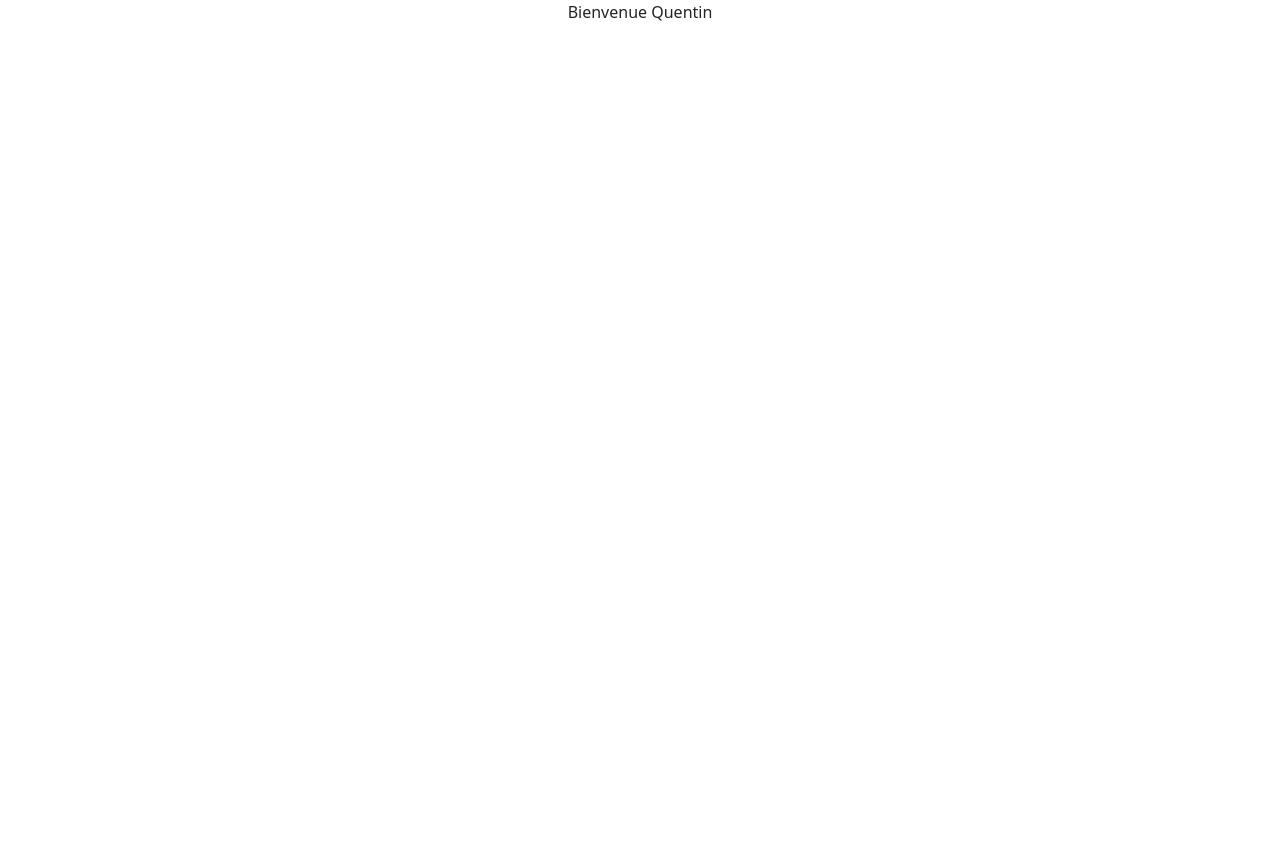
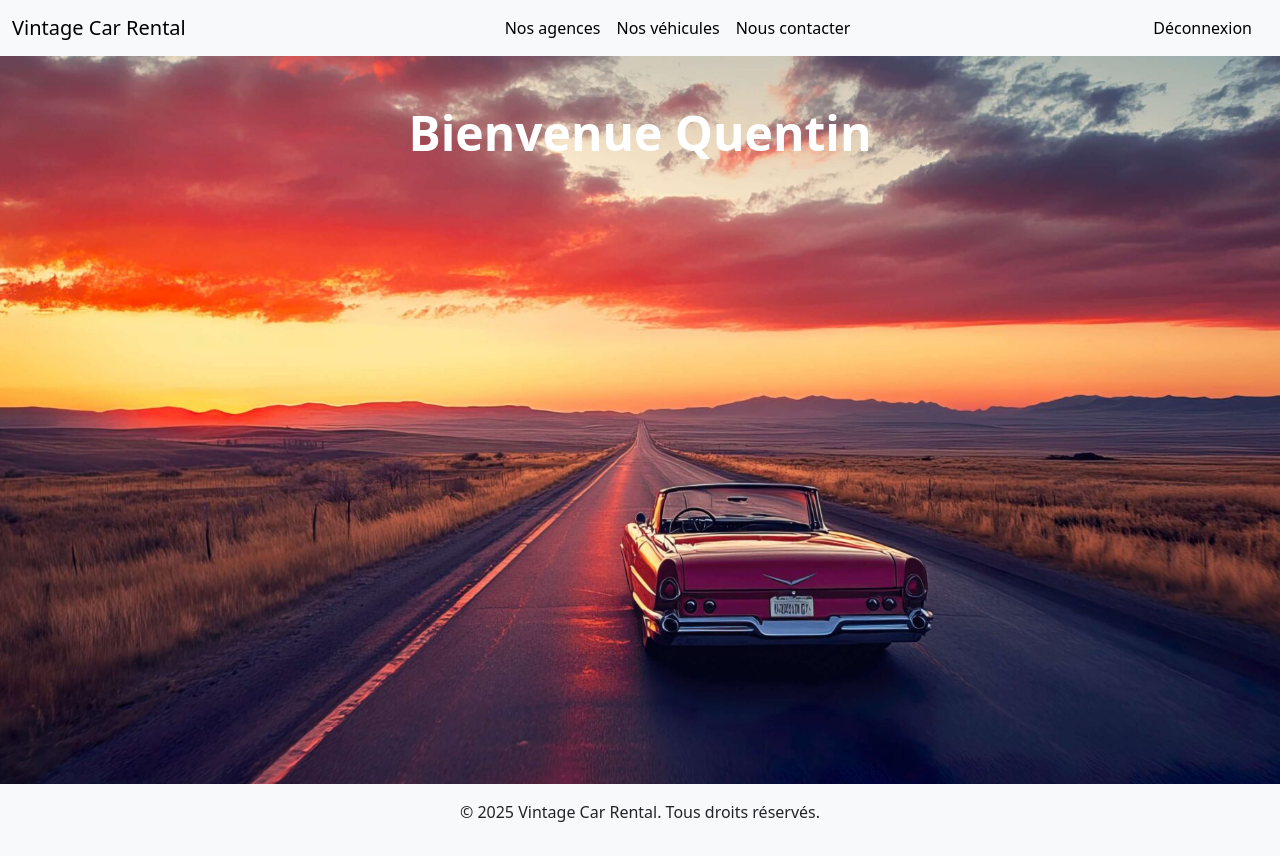
Before and after one commit to QGdtsc/15_framework_projet_5_formulaire, a website: page bienvenue.html in a window 1280 px wide. Before the commit the page ends 800 px from the top, so only its background shows below. Drawn offline with nearby package versions, Linux system fonts and the light colour scheme.

Commit message:
maj inscription et bienvenue

```diff
--- a/bienvenue.html
+++ b/bienvenue.html
@@ -1,5 +1,6 @@
 <!DOCTYPE html>
 <html lang="en">
+
 <head>
     <meta charset="UTF-8">
     <meta name="viewport" content="width=device-width, initial-scale=1.0">
@@ -9,11 +10,78 @@
 
     <title>Document</title>
 </head>
+
 <body>
-    <div class="min-h-100 d-flex flex-row justify-content-center align-items-center">
-        Bienvenue Quentin
 
 
-    </div>
+
+
+
+
+    <div class="min-vh-100 bg-image">
+        <!-- <div class="d-flex justify-content-center align-items-center min-vh-100 bg-image"> -->
+
+
+
+        <!-- NAVBAR -->
+        <nav class="navbar navbar-expand-lg bg-light">
+            <div class="container-fluid">
+                <a class="navbar-brand" href="#">Vintage Car Rental</a>
+                <button class="navbar-toggler" type="button" data-bs-toggle="collapse"
+                    data-bs-target="#navbarSupportedContent" aria-controls="navbarSupportedContent"
+                    aria-expanded="false" aria-label="Toggle navigation">
+                    <span class="navbar-toggler-icon"></span>
+                </button>
+                <div class="collapse navbar-collapse" id="navbarSupportedContent">
+                    <ul class="navbar-nav me-auto mb-2 mb-lg-0 mx-auto">
+                        <li class="nav-item">
+                            <a class="nav-link active" aria-current="page" href="#">Nos agences</a>
+                        </li>
+                        <li class="nav-item">
+                            <a class="nav-link active" aria-current="page" href="#">Nos véhicules</a>
+                        </li>
+                        <li class="nav-item">
+                            <a class="nav-link active" aria-current="page" href="#">Nous contacter</a>
+                        </li>
+                    </ul>
+
+                <a class="navbar-brand fs-6" href="index.html">Déconnexion</a>
+                </div>
+            </div>
+        </nav>
+        <!--FIN DE NAVBAR -->
+
+
+
+
+        <div class="min-vh-100 d-flex flex-column justify-content-between">
+
+
+
+            <!-- <div class="mt-2">
+                <a href="index.html" class="text-black">Déconnexion</a>
+            </div> -->
+
+
+
+
+
+
+
+            <div
+                class="min-h-100 d-flex flex-row justify-content-center align-items-center text-white mt-5 display-5 fw-bold">
+                Bienvenue Quentin
+            </div>
+
+
+
+
+            <footer class="bg-light text-center py-3">
+                <p>© 2025 Vintage Car Rental. Tous droits réservés.</p>
+            </footer>
+
+
+
 </body>
+
 </html>
```
Also changed, not shown: inscription.html (+1 -5 lines).
